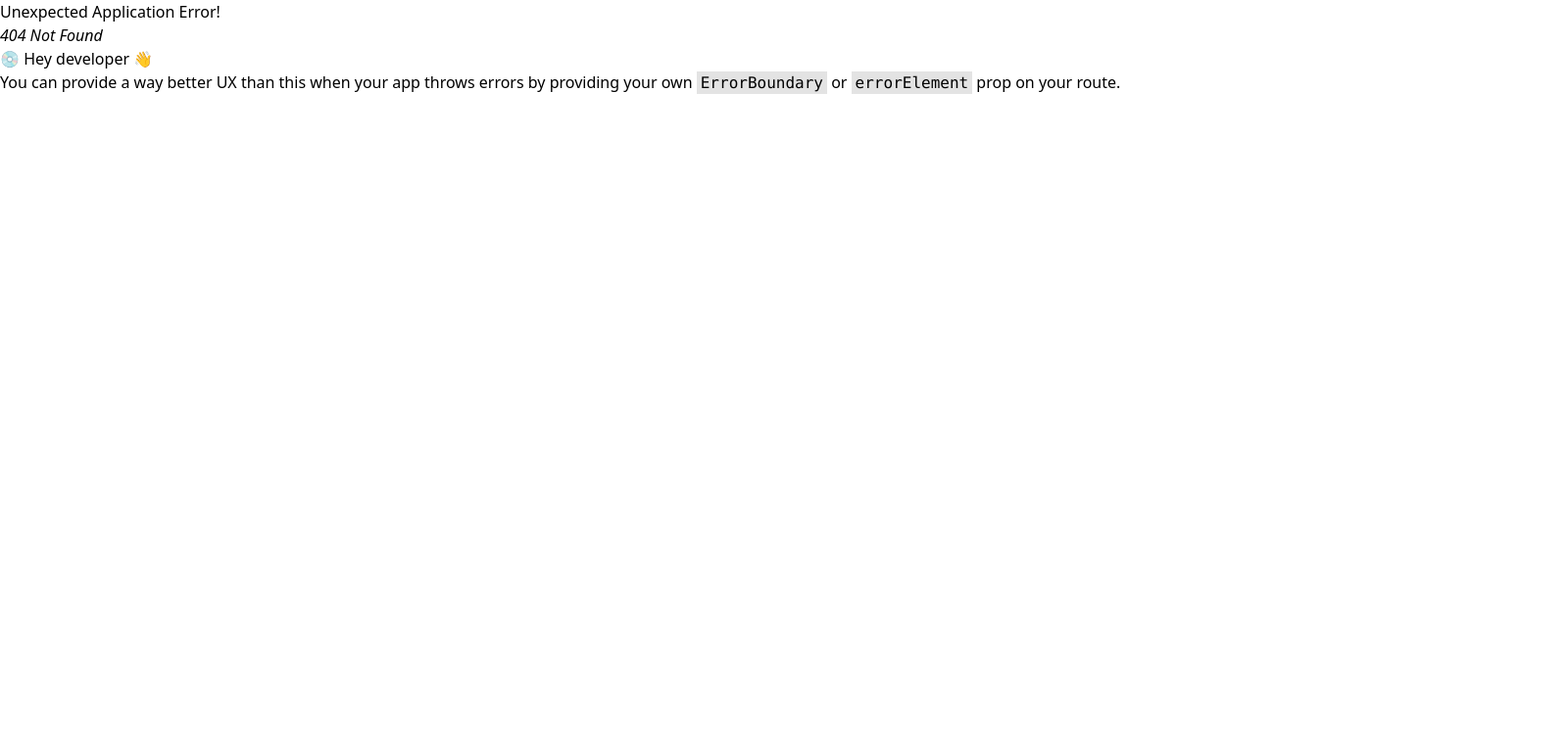
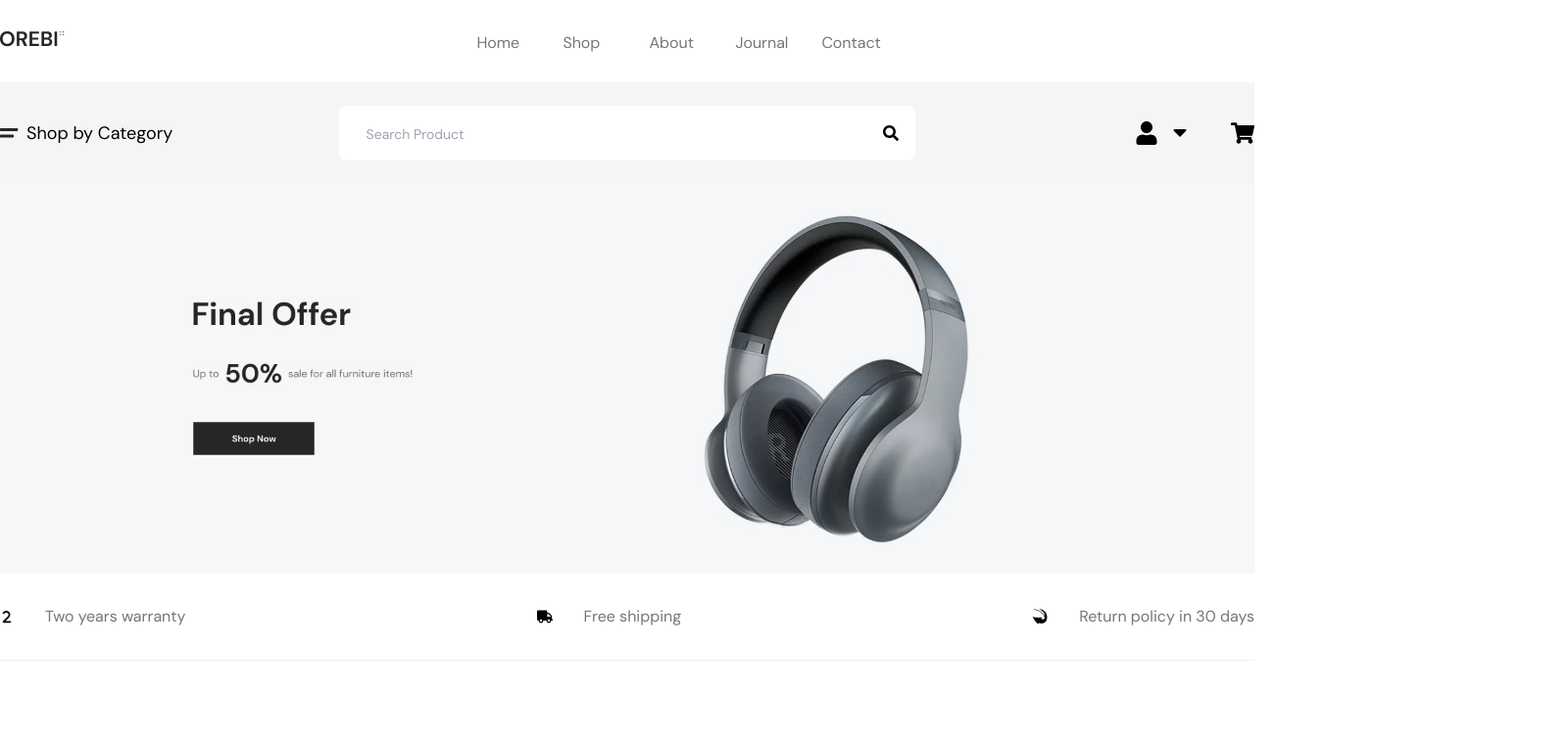
Before and after one commit to mahadihasandev/E-commerce-React-Tailwind, a React (Vite) app: page /home in a window 1280 px wide. Before the commit this address had no page. Shown: the top 756 px of the page at 98% size, 1600 px wide, since content can reach past the window. Built offline with nearby package versions, Linux system fonts and the light colour scheme.

Commit message:
Outlet Setup

```diff
--- a/src/App.jsx
+++ b/src/App.jsx
@@ -14,11 +14,13 @@ import Signup from "./pages/Signup";
 import Cart from "./pages/Cart";
 import Checkout from "./pages/Checkout";
 import Error from "./pages/Error";
+import Rootlayouts from "./layouts/Rootlayouts";
 
 const router = createBrowserRouter(
   createRoutesFromElements(
     <>
-    <Route path="/" element={<Home />}></Route>
+    <Route path="/" element={<Rootlayouts/>}>
+        <Route path="/home" element={<Home />}></Route>
         <Route path="/shop" element={<Shop />}></Route>
         <Route path="/products" element={<ProductDetails />}></Route>
         <Route path="/about" element={<About/>}></Route>
@@ -28,6 +30,7 @@ const router = createBrowserRouter(
         <Route path="/cart" element={<Cart/>}></Route>
         <Route path="/checkout" element={<Checkout/>}></Route>
         <Route path="/error" element={<Error/>}></Route>
+    </Route>
     </>
   )
 );
--- /dev/null
+++ b/src/layouts/Rootlayouts.jsx
@@ -0,0 +1,18 @@
+import React from 'react'
+import Navbar from './Navbar'
+import Searchbar from './Searchbar'
+import Footer from './Footer'
+import { Outlet } from 'react-router-dom'
+
+function Rootlayouts() {
+  return (
+    <>
+    <Navbar/>
+    <Searchbar/>
+    <Outlet/>
+    <Footer/>
+    </>
+  )
+}
+
+export default Rootlayouts
--- a/src/pages/Home.jsx
+++ b/src/pages/Home.jsx
@@ -26,8 +26,7 @@ import offer from '../assets/offer.png';
 function Home() {
   return (
     <div>
-      <Navbar/>
-      <Searchbar/>
+
       <Link to='/#'><Image className='w-full' src={BannerImg}/>
       </Link>
 
@@ -120,7 +119,7 @@ function Home() {
           </Container>
         </section>
 
-      <Footer/>
+
     </div>
   )
 }
```
Lines whose indentation alone changed are shown as unchanged.
